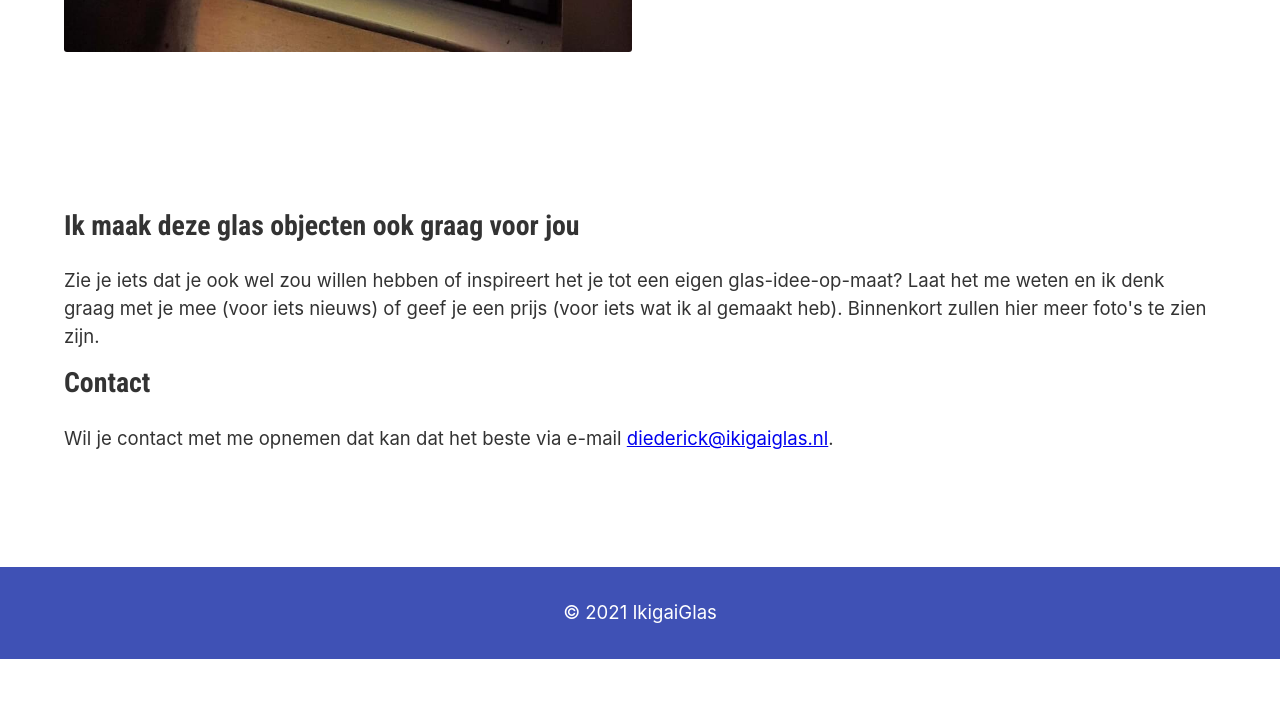
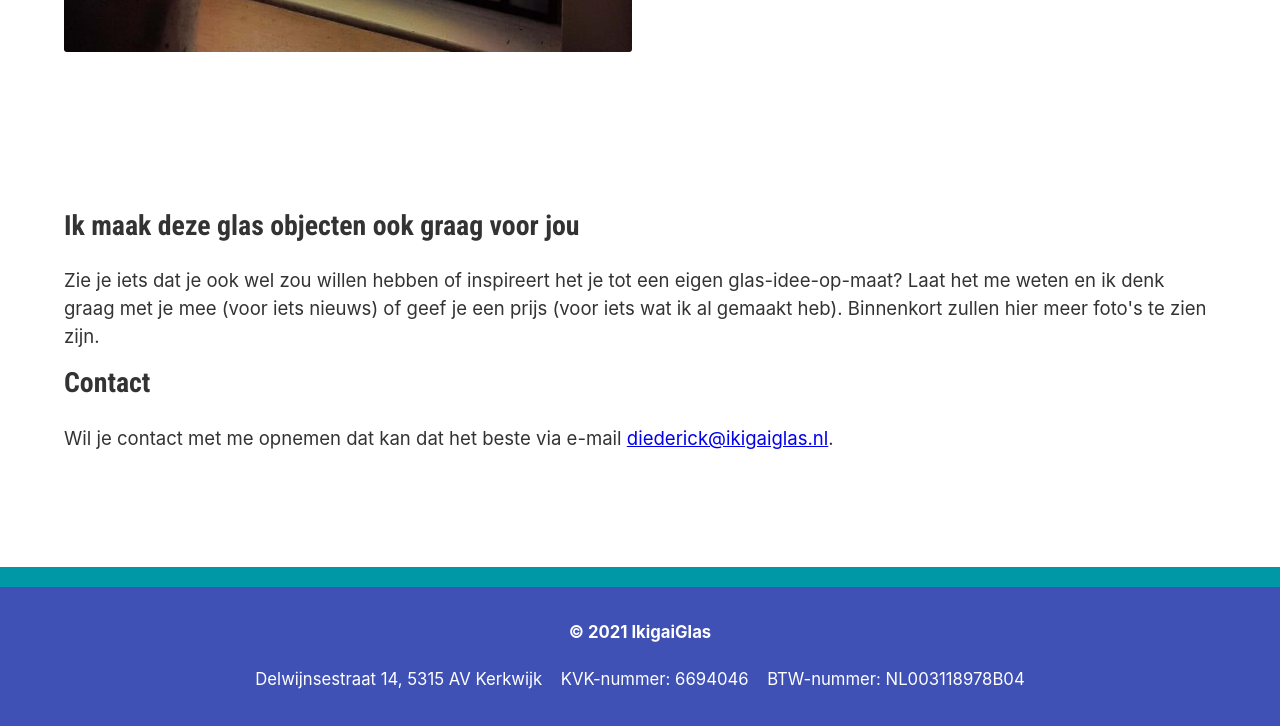
Before and after one commit to SvSven/ikigai-glas, a plain HTML site: page index.html in a window 1280 px wide. Shown: the part 2526-3252 px from the top of the page. Before the commit the page ends 3185 px from the top, so only its background shows below. Drawn offline with Linux system fonts and the light colour scheme.

Commit message:
update footer, add company details

```diff
--- a/index.html
+++ b/index.html
@@ -91,6 +91,13 @@
         </p>
       </div>
     </section>
-    <footer>&copy; 2021 IkigaiGlas</footer>
+    <footer>
+      <div class="company-details">
+        <p>&copy; 2021 IkigaiGlas</p>
+        <p>Delwijnsestraat 14, 5315 AV Kerkwijk</p>
+        <p>KVK-nummer: 6694046</p>
+        <p>BTW-nummer: NL003118978B04</p>
+      </div>
+    </footer>
   </body>
 </html>
--- a/style.css
+++ b/style.css
@@ -14,6 +14,7 @@
   --color-indigo: rgb(63, 81, 181);
   --color-amber: rgb(255, 171, 0);
   --color-deep-orange: rgb(230, 74, 25);
+  --color-cyan: rgb(0, 151, 167);
 }
 
 * {
@@ -148,4 +149,32 @@ footer {
   padding: 2rem 0;
   text-align: center;
   color: var(--color-white);
+  font-size: calc(var(--type-scale-1) * 0.9);
+  border-top: solid 20px var(--color-cyan);
 }
+
+footer p {
+  margin: 0;
+}
+
+.company-details {
+  display: inline-grid;
+  grid-template-columns: 1fr;
+  grid-gap: var(--type-scale-1);
+}
+
+.company-details p:first-of-type {
+  font-weight: bold;
+  margin: 0;
+}
+
+@media screen and (min-width: 850px) {
+  .company-details {
+    grid-template-columns: repeat(3, auto);
+  }
+
+  .company-details p:first-of-type {
+    grid-column-start: 1;
+    grid-column-end: 4;
+  }
+}
```
